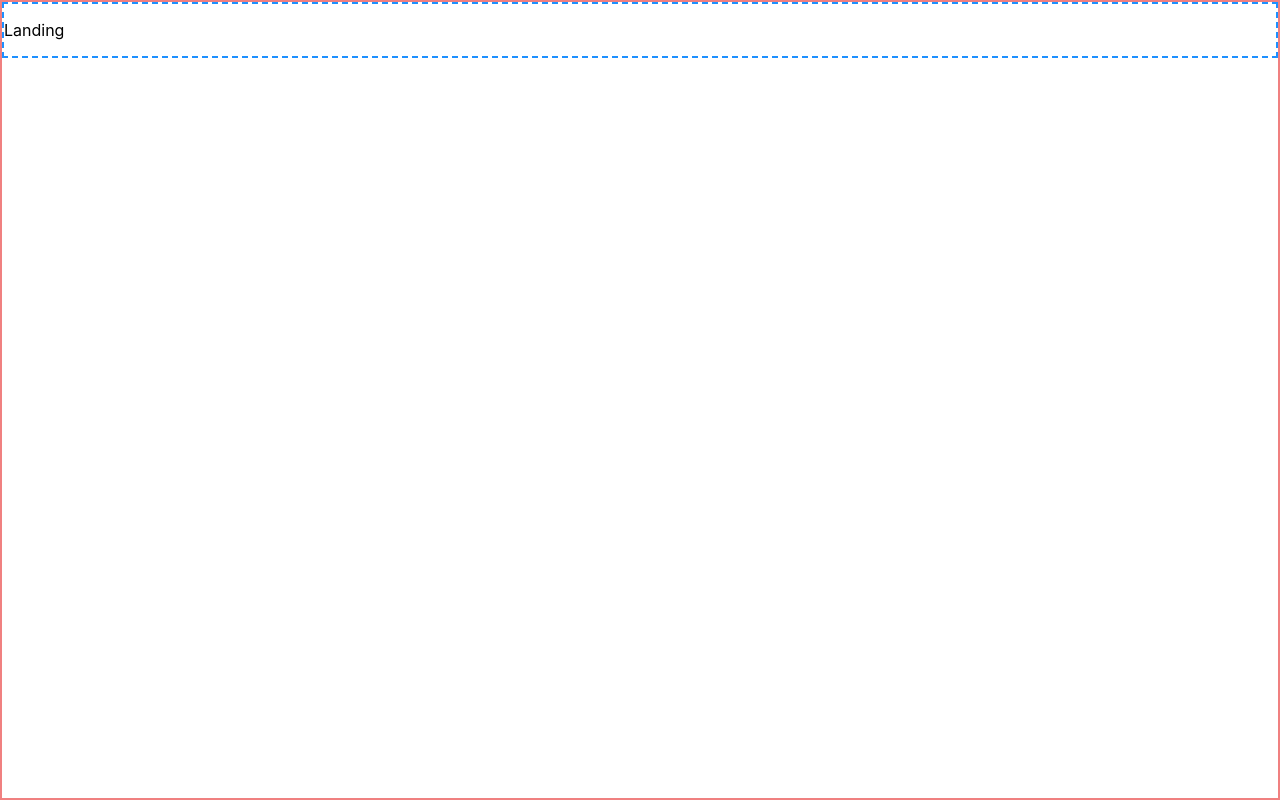
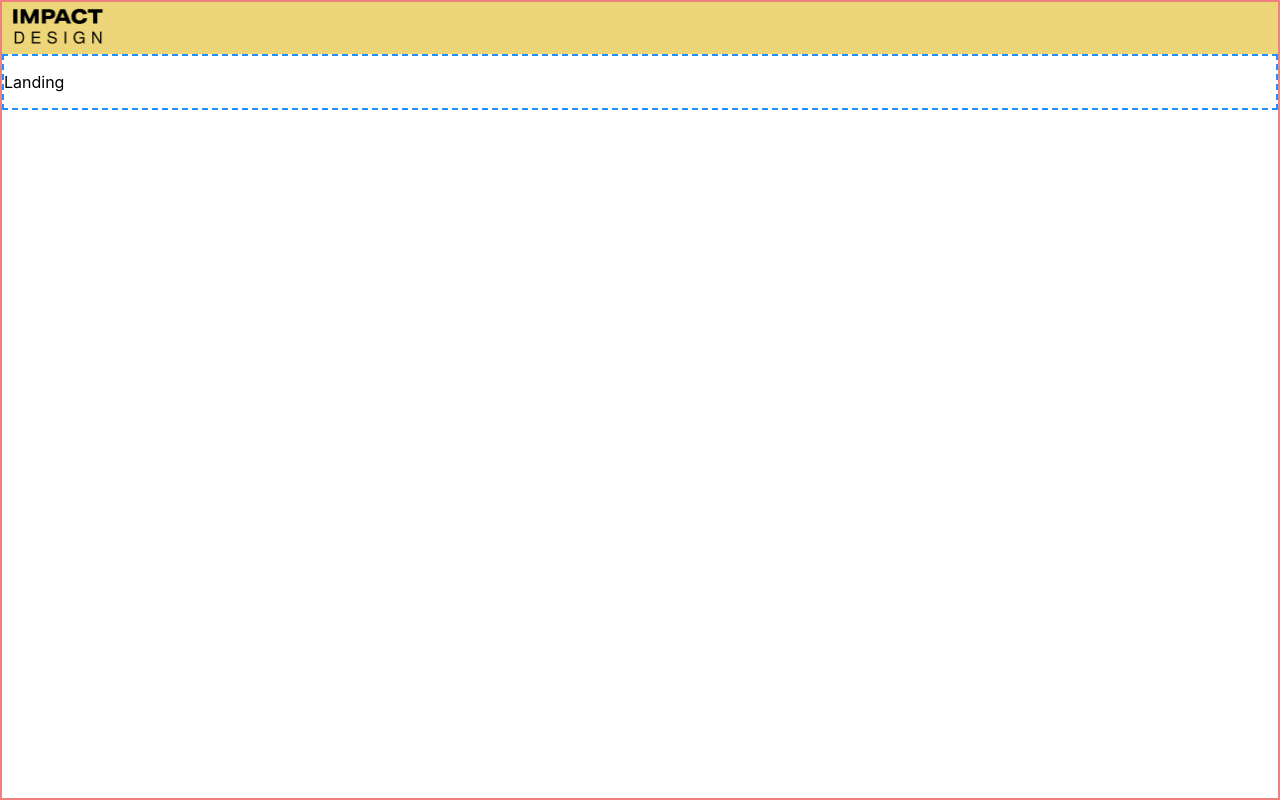
Before and after one commit to recondesigns/self-portfolio, a React (Create React App) app: page / in a window 1280 px wide. Built offline with nearby package versions, Linux system fonts and the light colour scheme.

Commit message:
Updated Header.js
Added logo image.

```diff
--- a/src/App.js
+++ b/src/App.js
@@ -1,5 +1,6 @@
 import React from 'react'
 import styled from 'styled-components'
+import { Header } from './components/Header'
 import Landing from './pages/Landing'
 
 const AppContainer = styled.div`
@@ -12,6 +13,7 @@ const AppContainer = styled.div`
 export default function App() {
   return (
     <AppContainer>
+      <Header />
       <Landing />
     </AppContainer>
   )
--- /dev/null
+++ b/src/components/Header/Header.js
@@ -0,0 +1,20 @@
+import React from 'react'
+import styled from 'styled-components'
+import logo from '../../assets/images/logo.png'
+
+const HeaderContainer = styled.div`
+    background: #ECD679;
+
+    & > img {
+        width: 112px;
+        height: 48px;
+    }
+`
+
+export default function Header() {
+    return (
+        <HeaderContainer>
+            <img src={logo} alt={'Impact Design logo'} />
+        </HeaderContainer>
+    )
+}
--- /dev/null
+++ b/src/components/Header/index.js
@@ -0,0 +1 @@
+export { default as Header } from './Header'
```
Also changed, not shown: src/assets/images/logo.png (added), 1 other file (tests, documents, lock files or other folders).
